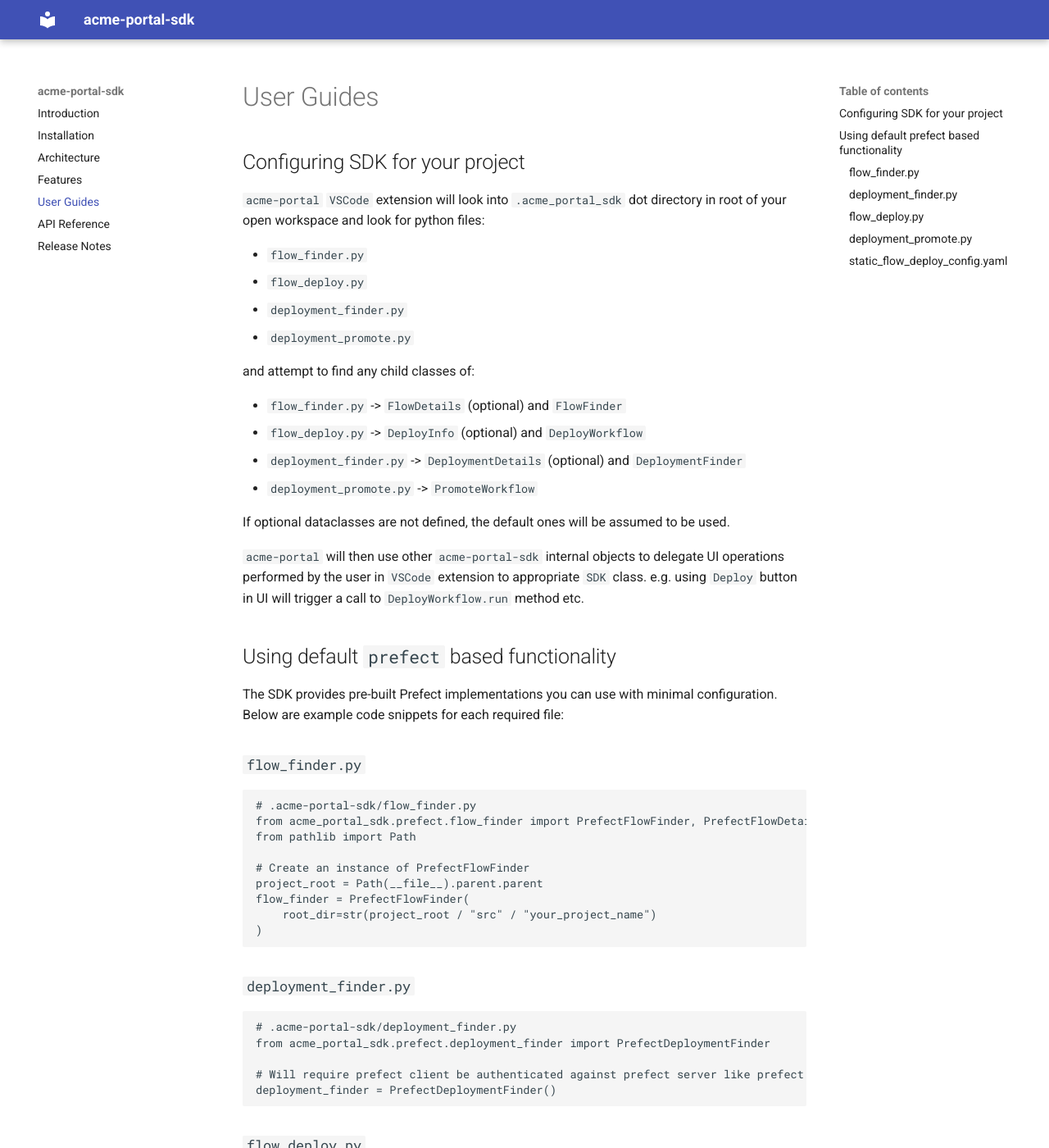
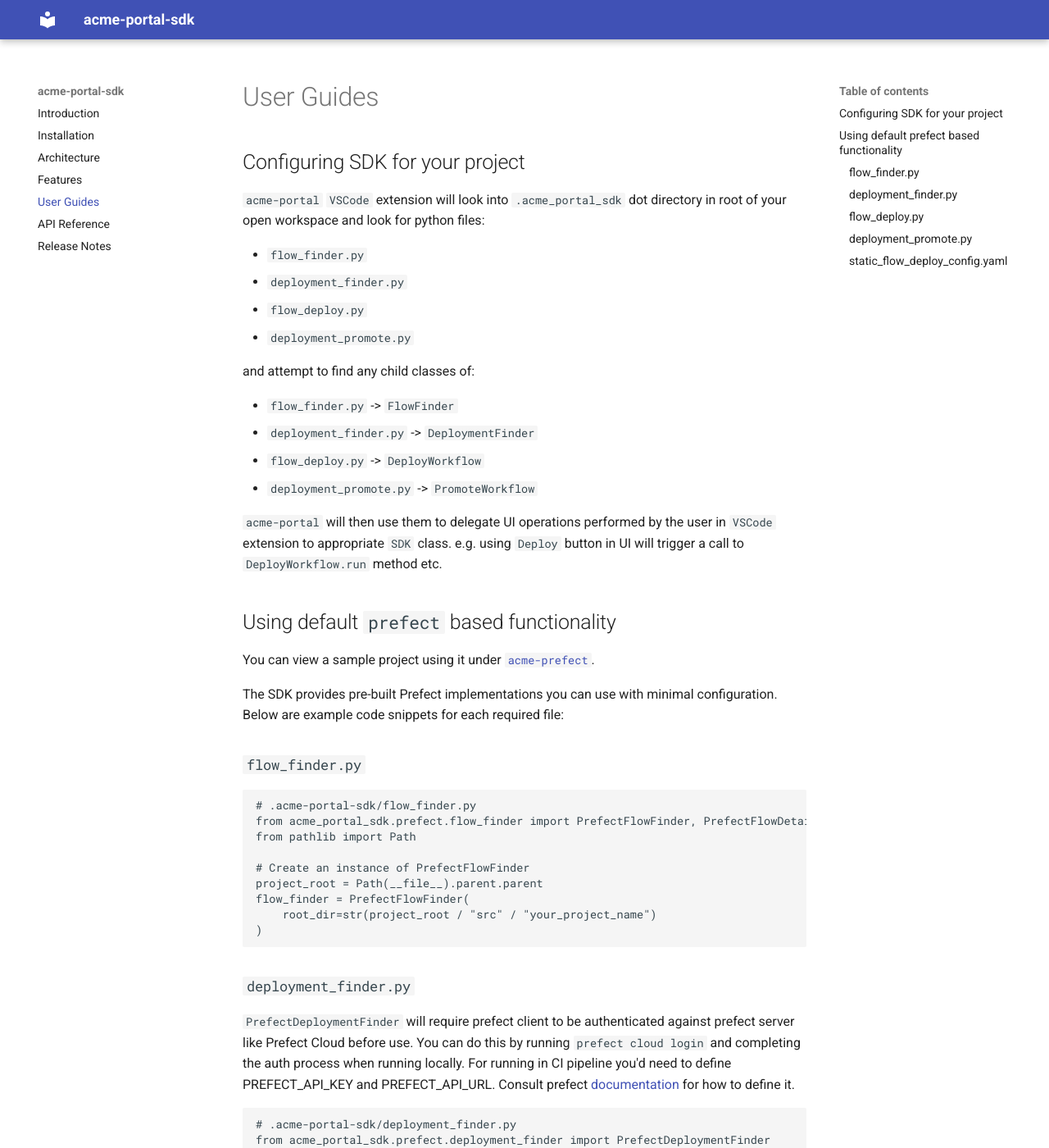
Before and after one commit to blackwhitehere/acme-portal-sdk, an MkDocs documentation site: the page built from docs/docs/guides.md, in a window 1280 px wide and 1400 px high. Shown: the whole window at 82% size. Built offline with MkDocs 1.6.1 and Material for MkDocs 9.7.7, drawn with Linux system fonts in a browser that asks for light colours; some of the changed text lies outside the part shown.

Commit message:
doc changes

````diff
--- a/docs/docs/guides.md
+++ b/docs/docs/guides.md
@@ -5,22 +5,22 @@
 `acme-portal` `VSCode` extension will look into `.acme_portal_sdk` dot directory in root of your open workspace and look for python files:
 
 * `flow_finder.py`
+* `deployment_finder.py`
 * `flow_deploy.py`
-* `deployment_finder.py`
 * `deployment_promote.py`
 
 and attempt to find any child classes of:
 
-* `flow_finder.py` -> `FlowDetails` (optional) and `FlowFinder`
-* `flow_deploy.py` -> `DeployInfo` (optional) and `DeployWorkflow`
-* `deployment_finder.py` -> `DeploymentDetails` (optional) and `DeploymentFinder`
+* `flow_finder.py` -> `FlowFinder`
+* `deployment_finder.py` -> `DeploymentFinder`
+* `flow_deploy.py` -> `DeployWorkflow`
 * `deployment_promote.py` -> `PromoteWorkflow`
 
-If optional dataclasses are not defined, the default ones will be assumed to be used.
-
-`acme-portal` will then use other `acme-portal-sdk` internal objects to delegate UI operations performed by the user in `VSCode` extension to appropriate `SDK` class. e.g. using `Deploy` button in UI will trigger a call to `DeployWorkflow.run` method etc.
+`acme-portal` will then use them to delegate UI operations performed by the user in `VSCode` extension to appropriate `SDK` class. e.g. using `Deploy` button in UI will trigger a call to `DeployWorkflow.run` method etc.
 
 ## Using default `prefect` based functionality
+
+You can view a sample project using it under [`acme-prefect`](https://github.com/blackwhitehere/acme-prefect).
 
 The SDK provides pre-built Prefect implementations you can use with minimal configuration. Below are example code snippets for each required file:
 
@@ -40,26 +40,27 @@
 
 ### `deployment_finder.py`
 
+`PrefectDeploymentFinder` will require prefect client to be authenticated against prefect server like Prefect Cloud before use. You can do this by running `prefect cloud login` and completing the auth process when running locally. For running in CI pipeline you'd need to define PREFECT_API_KEY and PREFECT_API_URL. Consult prefect [documentation](https://docs.prefect.io/v3/api-ref/rest-api) for how to define it.
+
 ```python
 # .acme-portal-sdk/deployment_finder.py
 from acme_portal_sdk.prefect.deployment_finder import PrefectDeploymentFinder
 
-# Will require prefect client be authenticated against prefect server like prefect cloud
 deployment_finder = PrefectDeploymentFinder()
 ```
 
 ### `flow_deploy.py`
 
-Relies on using GitHub Actions workflow `.github/workflows/deploy.yml` which can be copied from `acme_portal_sdk` (alongside `test.yml`, `container.yml` and `promote.yml` pipelines) using command:
+Relies on using GitHub Actions workflow `.github/workflows/deploy.yml` which can be copied from `acme_portal_sdk` (alongside `test.yml`, `container.yml` and `promote.yml` pipelines) to `.github/workflows` directory using command (in root of your project):
 
     aps github-copy
 
 View `deploy.yml` for details how to adapt your project to it including:
 
 * Specifying conatiner image registry (`ghcr.io` by default)
-* Creating `deploy-prefect` GitHub Environment to hold GitHub `secrets` for connecting to AWS (`acme_config` backend) and Prefect Cloud (`prefect` server).
-* Using `acme-config` for env var storage
-* Using `aps prefect-deploy` command that relies on static config file read by `PrefectDeployInfoPrep`
+* Using [`acme-config`](https://github.com/blackwhitehere/acme-config) for env var storage
+* Creating `deploy-prefect` GitHub Environment to hold GitHub `secrets` for connecting to AWS (`acme-config` backend) and Prefect Cloud (`prefect` server).
+* Using `aps-prefect-deploy` command that relies on static config file read by `PrefectDeployInfoPrep`
 
 ```python
 # .acme-portal-sdk/flow_deploy.py
@@ -81,7 +82,7 @@
 
 ### `static_flow_deploy_config.yaml`
 
-Will be read by `PrefectDeployInfoPrep` used by `aps prefect-deploy` command that is called from `deploy.yml` and `promote.yml`.
+Will be read by `PrefectDeployInfoPrep` used by `aps-prefect-deploy` command that is called from `deploy.yml` and `promote.yml`.
 
 ```yaml
 hello_world:
````
Also changed, not shown: docs/docs/features.md (+4 -4 lines).
